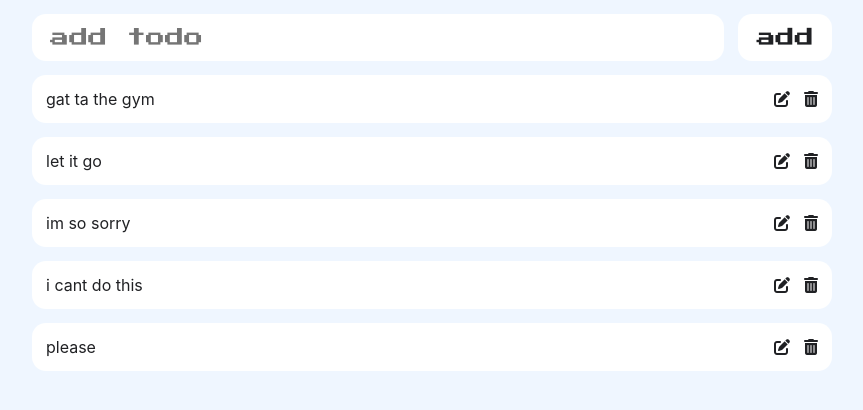
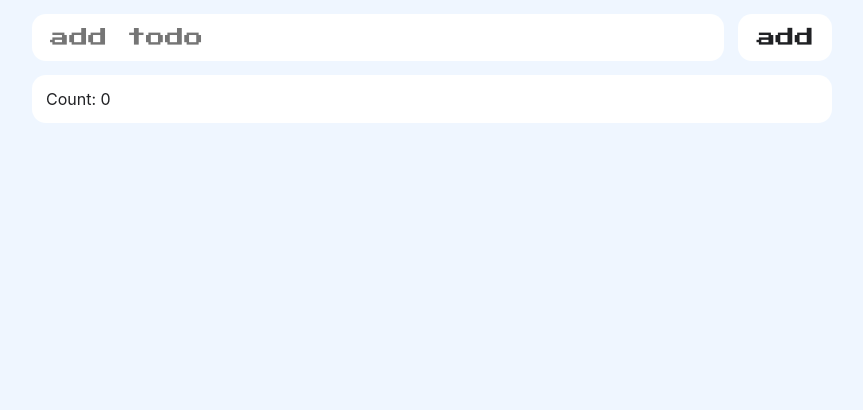
Before and after one commit to Cropsii/lvite, a React (Vite) app: page / in a window 1280 px wide. Shown: the top 410 px of the page, without its empty margins (208-1071 px from the left). Built offline with nearby package versions, Linux system fonts and the light colour scheme.

Commit message:
Обработка ввода

```diff
--- a/src/App.jsx
+++ b/src/App.jsx
@@ -1,16 +1,15 @@
+import { useState } from "react";
 import TodoInput from "./components/TodoInput";
 import TodoList from "./components/TodoList";
 export default function App() {
-  let todos = [
-    "gat ta the gym",
-    "let it go",
-    "im so sorry",
-    "i cant do this",
-    "please",
-  ];
+  const [todos, settodos] = useState([]);
+  const HandleAddTodo = (newTodos) => {
+    const newTodosList = [...todos, newTodos];
+    settodos(newTodosList);
+  };
   return (
     <>
-      <TodoInput />
+      <TodoInput HandleAddTodo={HandleAddTodo} />
       <TodoList todos={todos} />
     </>
   );
--- /dev/null
+++ b/src/components/TodoButton.jsx
@@ -0,0 +1,13 @@
+import React, { useState } from 'react'
+
+export default function TodoButton() {
+    const [count,setCount] = useState(0)
+    const pressHeandler = () =>{
+        setCount(count + 1)
+    }
+  return (
+    <>
+    <l className='todoItem' onClick={pressHeandler}>Count: {count}</l>
+    </>
+  )
+}
--- a/src/components/TodoInput.jsx
+++ b/src/components/TodoInput.jsx
@@ -1,10 +1,25 @@
-import React from "react";
+import React, { useState } from "react";
 
-export default function TodoInput() {
+export default function TodoInput(props) {
+  const { HandleAddTodo } = props;
+  const [TodoValue, setTodoValue] = useState("");
   return (
     <header>
-      <input placeholder="add todo"/>
-      <button>add</button>
+      <input
+        value={TodoValue}
+        onChange={(e) => {
+          setTodoValue(e.target.value);
+        }}
+        placeholder="add todo"
+      />
+      <button
+        onClick={() => {
+          HandleAddTodo(TodoValue);
+          setTodoValue("");
+        }}
+      >
+        add
+      </button>
     </header>
   );
 }
--- a/src/components/TodoList.jsx
+++ b/src/components/TodoList.jsx
@@ -1,5 +1,6 @@
 import React from "react";
 import TodoCard from "./TodoCard";
+import TodoButton from "./TodoButton";
 
 function test(s) {
   return s.includes("o");
@@ -16,6 +17,7 @@ export default function TodoList(props) {
             </TodoCard>
           );
         })}
+      <TodoButton></TodoButton>
       </ul>
     </>
   );
```
Also changed, not shown: src/Dat.js (added, +7 -0 lines).
